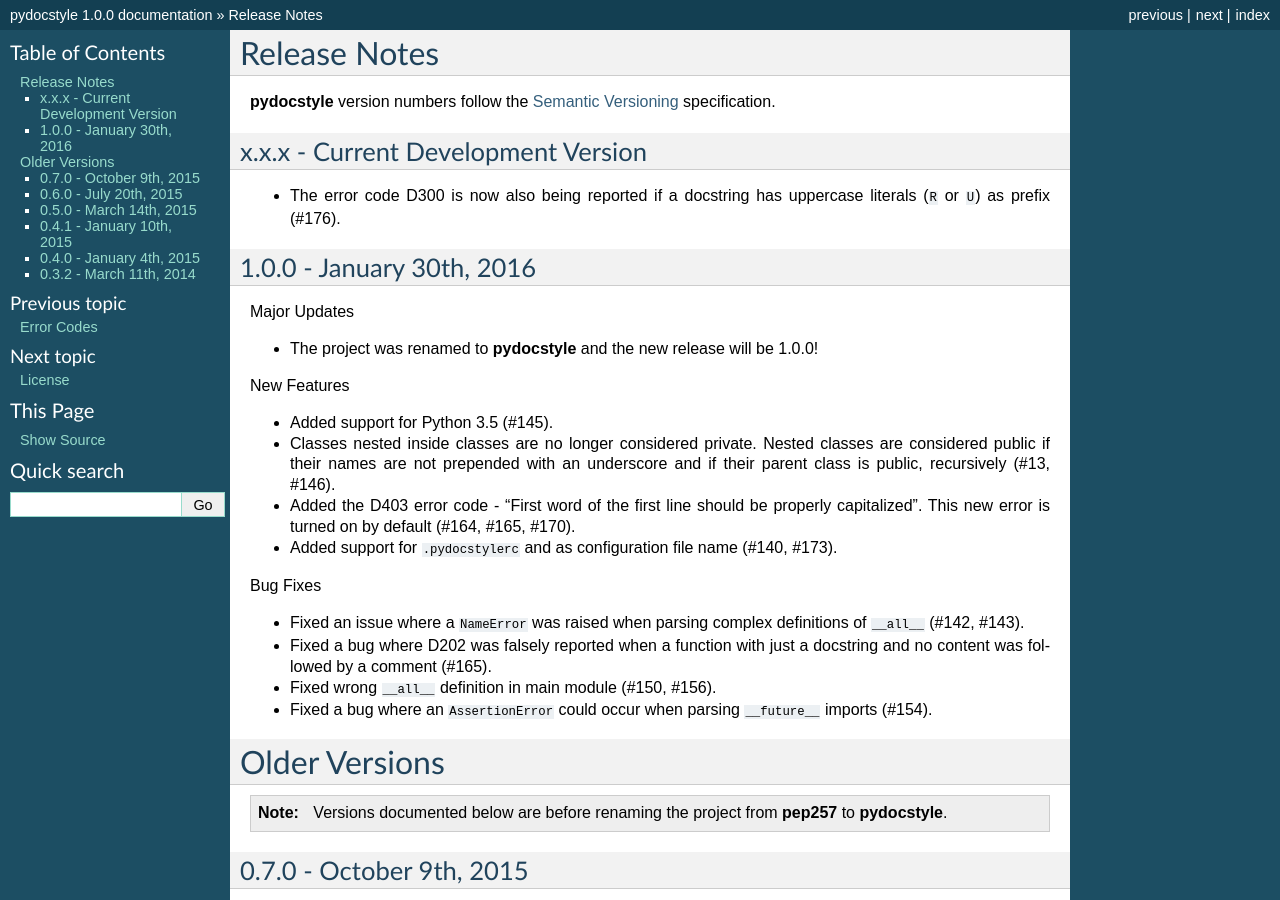
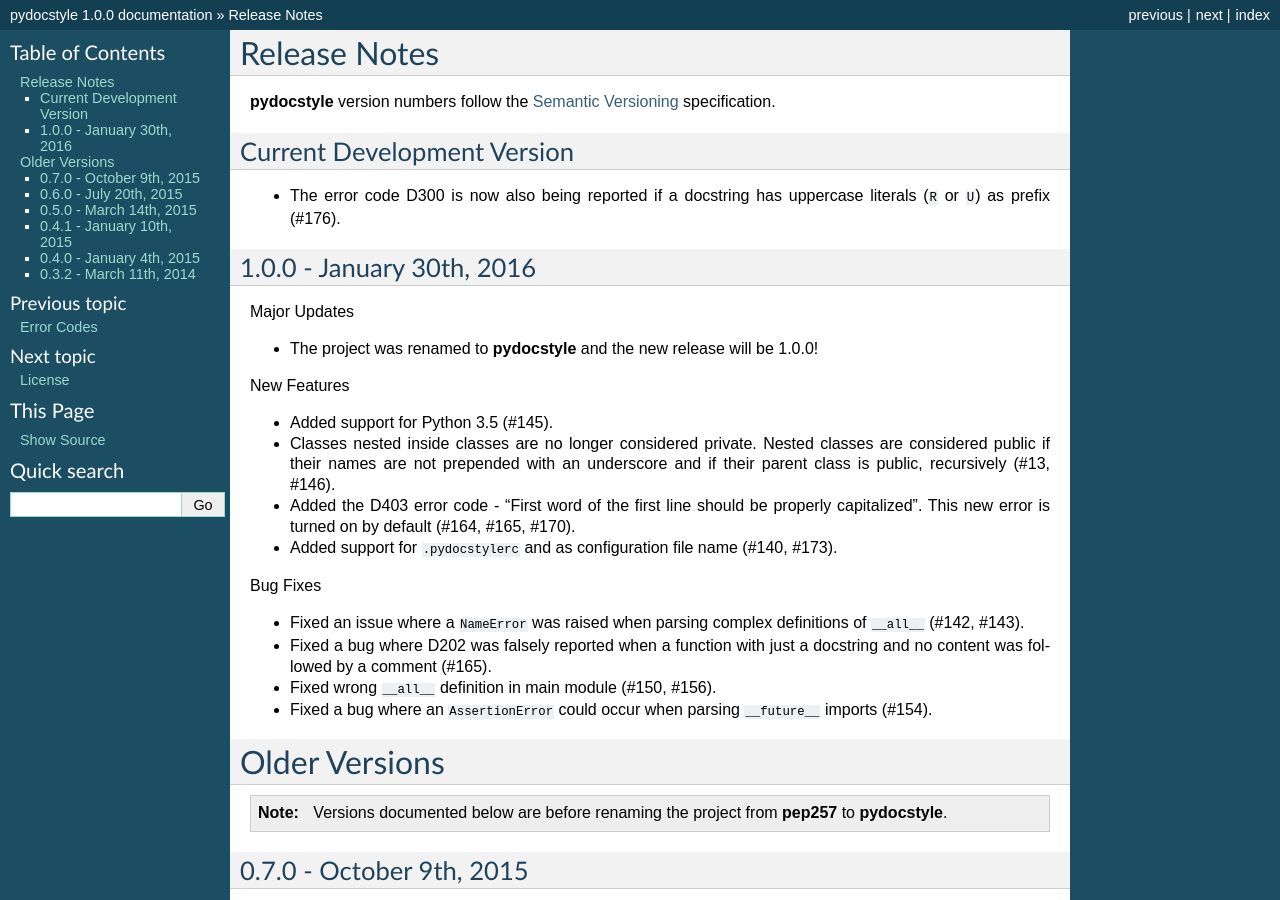
Before and after one commit to PyCQA/pydocstyle, a Sphinx documentation site: the page built from docs/release_notes.rst, in a window 1280 px wide and 900 px high. Built offline with Sphinx 7.4.7, drawn with Linux system fonts in a browser that asks for light colours.

```diff
--- a/docs/release_notes.rst
+++ b/docs/release_notes.rst
@@ -4,8 +4,8 @@ Release Notes
 **pydocstyle** version numbers follow the
 `Semantic Versioning <http://semver.org/>`_ specification.
 
-x.x.x - Current Development Version
------------------------------------
+Current Development Version
+---------------------------
 
 * The error code D300 is now also being reported if a docstring has
   uppercase literals (``R`` or ``U``) as prefix (#176).
```
